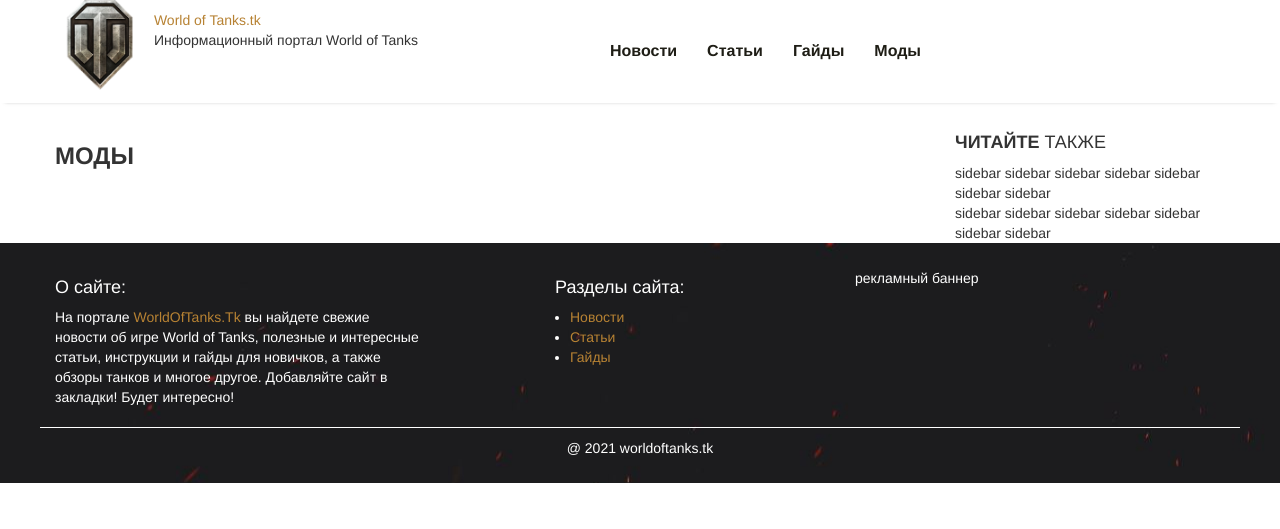
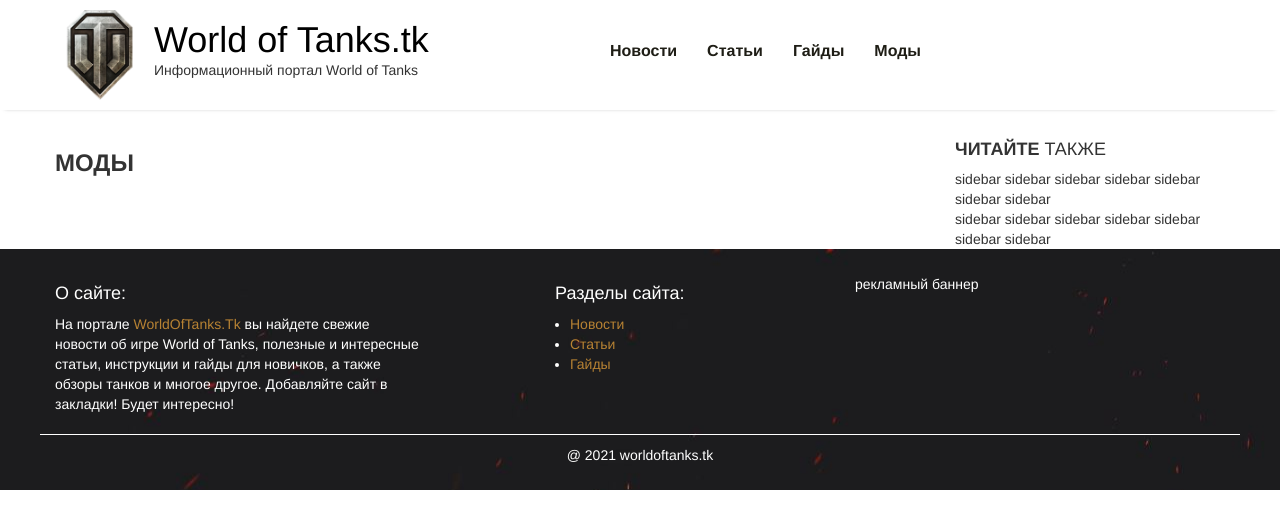
Before and after one commit to stblog/stblog.github.io, a Jekyll site: the page built from mods.md, in a window 1280 px wide. Shown: the top 529 px of the page. Built offline with Jekyll 4.4.1, drawn with Linux system fonts in a browser that asks for light colours.

Commit message:
Update style.css

```diff
--- a/assets/css/style.css
+++ b/assets/css/style.css
@@ -52,11 +52,13 @@
     display: inline-block;
     vertical-align: middle;
 }
-.text-logo h1 {
-	margin-bottom: 0;
-}
-.text-logo h1 a {
-	color: #000;
+a.site-title {
+    font-size: 36px;
+    color: #000;
+    margin-top: 20px;
+    margin-bottom: 0;
+    line-height: 1.1;
+    display: inline-block;
 }
 .site-description {
     margin-bottom: 30px;
```
